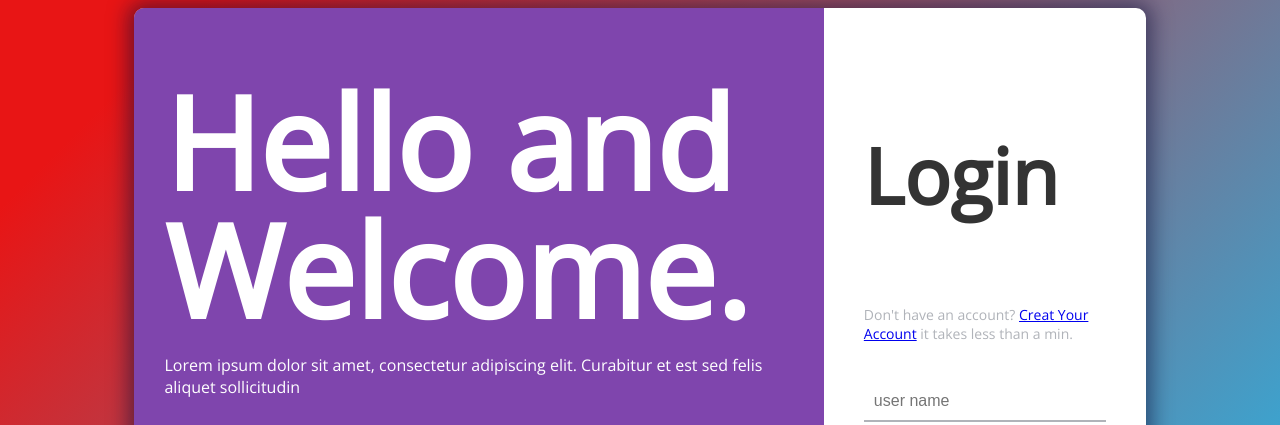
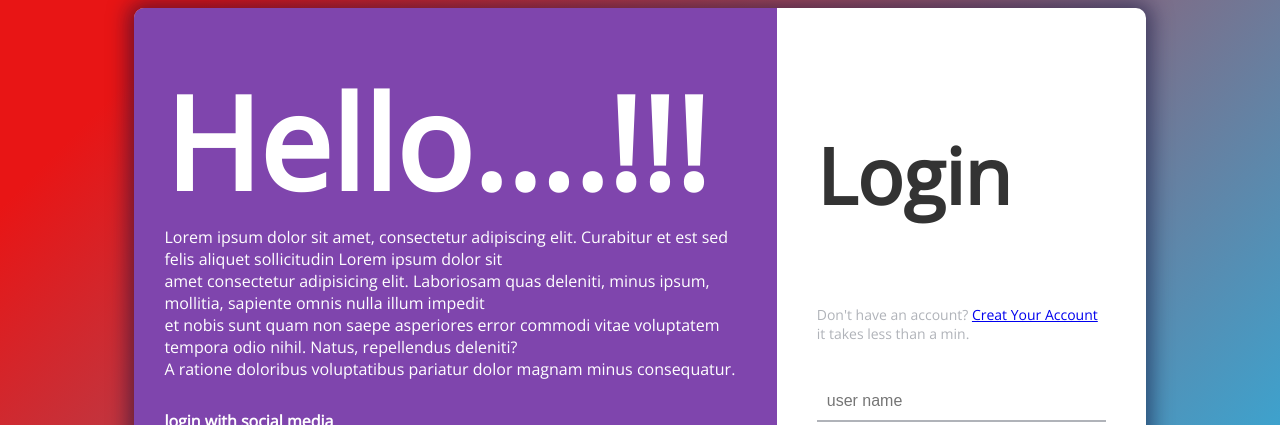
Before and after one commit to SharvinDmello/mini_projects, a plain HTML site: page login_page/index.html in a window 1280 px wide. Shown: the top 425 px of the page. Drawn offline with nearby package versions, Linux system fonts and the light colour scheme.

Commit message:
Update index.html

```diff
--- a/login_page/index.html
+++ b/login_page/index.html
@@ -10,13 +10,12 @@
 
 </head>
 <body>
-<!-- partial:index.partial.html -->
 <div class="box-form">
 	<div class="left">
 		<div class="overlay">
-		<h1>Hello and Welcome.</h1>
+		<h1>Hello....!!!</h1>
 		<p>Lorem ipsum dolor sit amet, consectetur adipiscing elit.
-		Curabitur et est sed felis aliquet sollicitudin</p>
+		Curabitur et est sed felis aliquet sollicitudin Lorem ipsum dolor sit<br> amet consectetur adipisicing elit. Laboriosam quas deleniti, minus ipsum, mollitia, sapiente omnis nulla illum impedit <br>et nobis sunt quam non saepe asperiores error commodi vitae voluptatem tempora odio nihil. Natus, repellendus deleniti?<br> A ratione doloribus voluptatibus pariatur dolor magnam minus consequatur.</p>
 		<span>
 			<p>login with social media</p>
 			<a href="#"><i class="fa fa-facebook" aria-hidden="true"></i> Login With Facebook</a>
```
